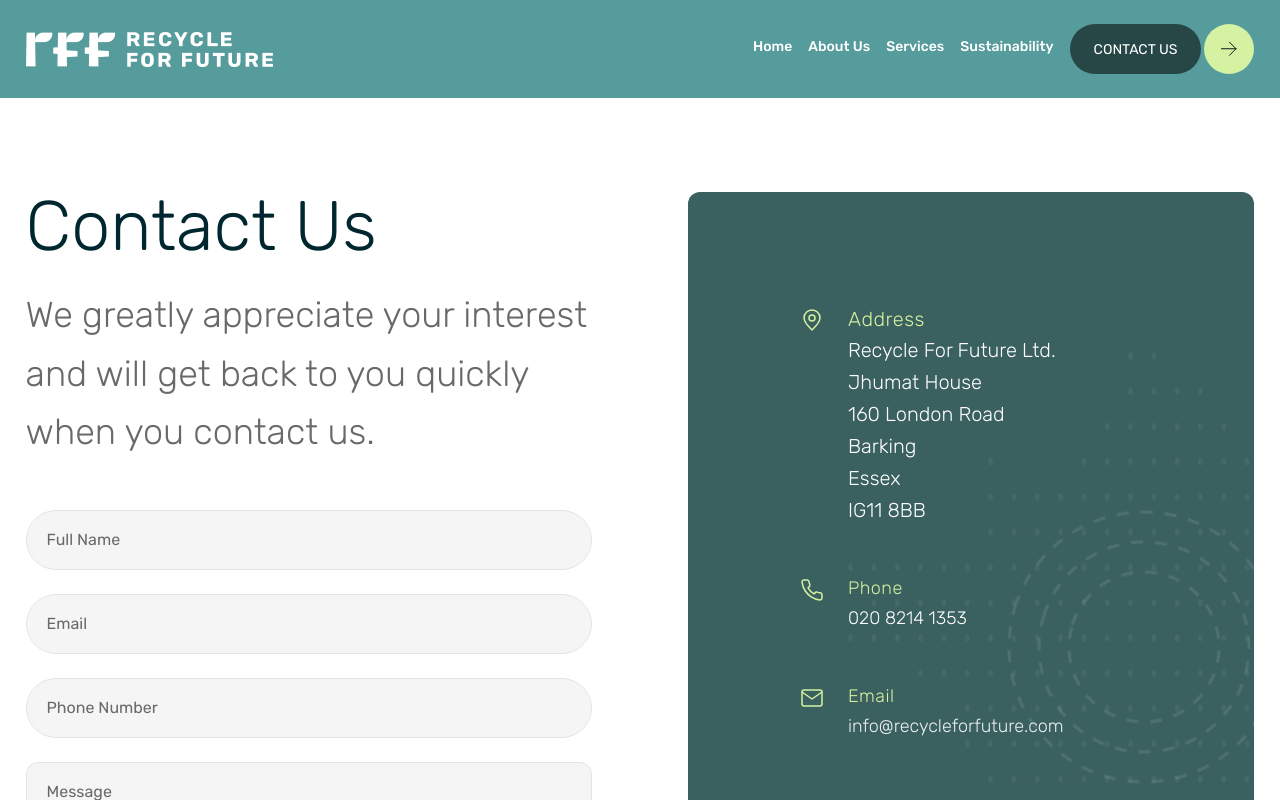
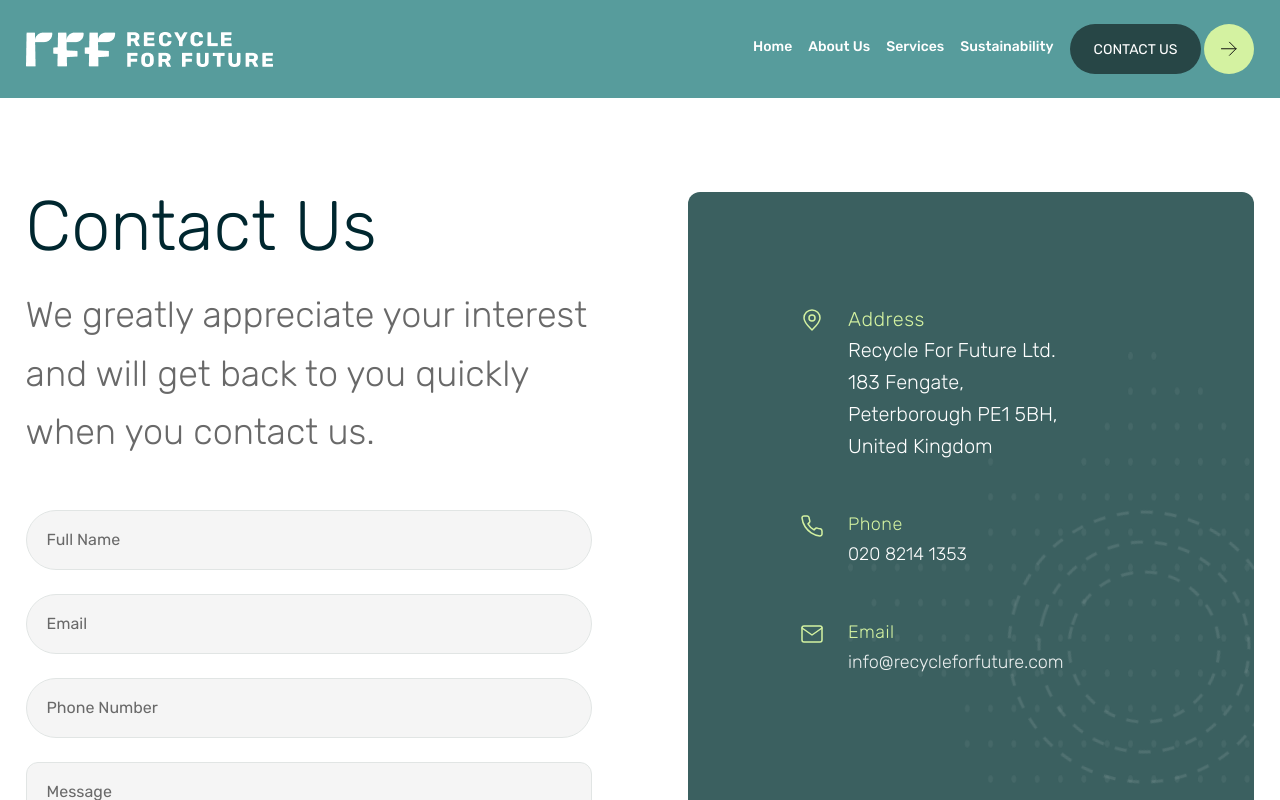
Before and after one commit to clearwaveit/rff-live, a Next.js app: page /contact in a window 1280 px wide. Built offline with nearby package versions, Linux system fonts and the light colour scheme.

Commit message:
address change and google map embeded fix

```diff
--- a/src/app/contact/ContactClient.tsx
+++ b/src/app/contact/ContactClient.tsx
@@ -247,11 +247,9 @@
                     <h3 className="text-[#D4F2A1] text-[14px] md:text-[20px] font-[300] tracking-wide">Address</h3>
                     <address className="not-italic text-white text-[16px] md:text-[20px] leading-8 font-light">
                       Recycle For Future Ltd.<br />
-                      Jhumat House<br />
-                      160 London Road<br />
-                      Barking<br />
-                      Essex<br />
-                      IG11 8BB
+                      183 Fengate,<br />
+                      Peterborough PE1 5BH,<br />
+                      United Kingdom
                     </address>
                   </div>
                 </div>
@@ -299,15 +297,12 @@
           <div className="contact-map rounded-[12px] overflow-hidden ring-1 ring-black/5 relative h-[652px] bg-[#E5E3DF]">
             <iframe
               title="Map"
-              src="https://www.google.com/maps/embed?pb=!1m18!1m12!1m3!1d2481.554236043423!2d0.08868197668697663!3d51.5397449718208!2m3!1f0!2f0!3f0!3m2!1i1024!2i768!4f13.1!3m3!1m2!1s0x47d8a63a5628557b%3A0x6b77207604602f3!2sRecycle%20For%20Future%20Ltd!5e0!3m2!1sen!2suk!4v1709825421234!5m2!1sen!2suk"
+              src="https://www.google.com/maps/embed?pb=!1m18!1m12!1m3!1d2424.894649733701!2d-0.21961529999999999!3d52.5715164!2m3!1f0!2f0!3f0!3m2!1i1024!2i768!4f13.1!3m3!1m2!1s0x4877f1caf873fd99%3A0x479a9d476cb6163b!2sRECYCLE%20FOR%20FUTURE%20LTD.!5e0!3m2!1sen!2s!4v1770111344733!5m2!1sen!2s"
               className="w-full h-full border-0"
               allowFullScreen={false}
               loading="lazy"
               referrerPolicy="no-referrer-when-downgrade"
             ></iframe>
-            {/* Overlay to prevent scroll zoom until clicked/interacted with, if needed, though Google Maps embed handles this via Ctrl+Scroll usually.
-                For stricter control, we can rely on the embed's default behavior or overlay a pointer-events-none div that enables on click.
-                Standard embed behavior requires Ctrl+Scroll to zoom, which solves the "scroll down" issue. */}
           </div>
         </div>
       </section>
```
